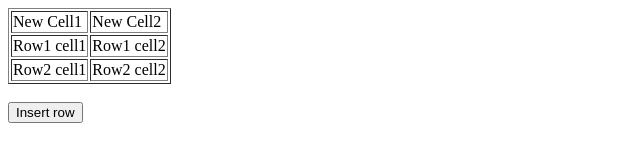
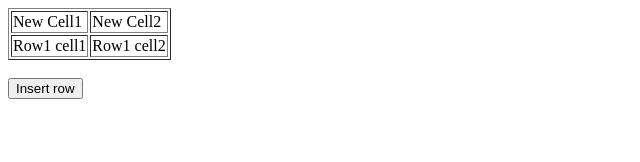
Before and after one commit to acciojob/create-table-1-imranshaikh9930, a website: page main.html in a window 1280 px wide. Shown: the whole page, without its empty margins (0-640 px from the left). Drawn offline with Linux system fonts and the light colour scheme.

Commit message:
created a submission

```diff
--- a/main.html
+++ b/main.html
@@ -19,10 +19,7 @@
 		<td>Row1 cell1</td>
 		<td>Row1 cell2</td>
 		</tr>
-		<tr>
-		<td>Row2 cell1</td>
-		<td>Row2 cell2</td>
-		</tr>
+
 	</table><br>
 
 	<input type="button" onclick="insert_Row()" value="Insert row">
--- a/script.js
+++ b/script.js
@@ -1,4 +1,4 @@
-let rows = 2;
+let rows = 1;
 
 
 function insert_Row() {
```
